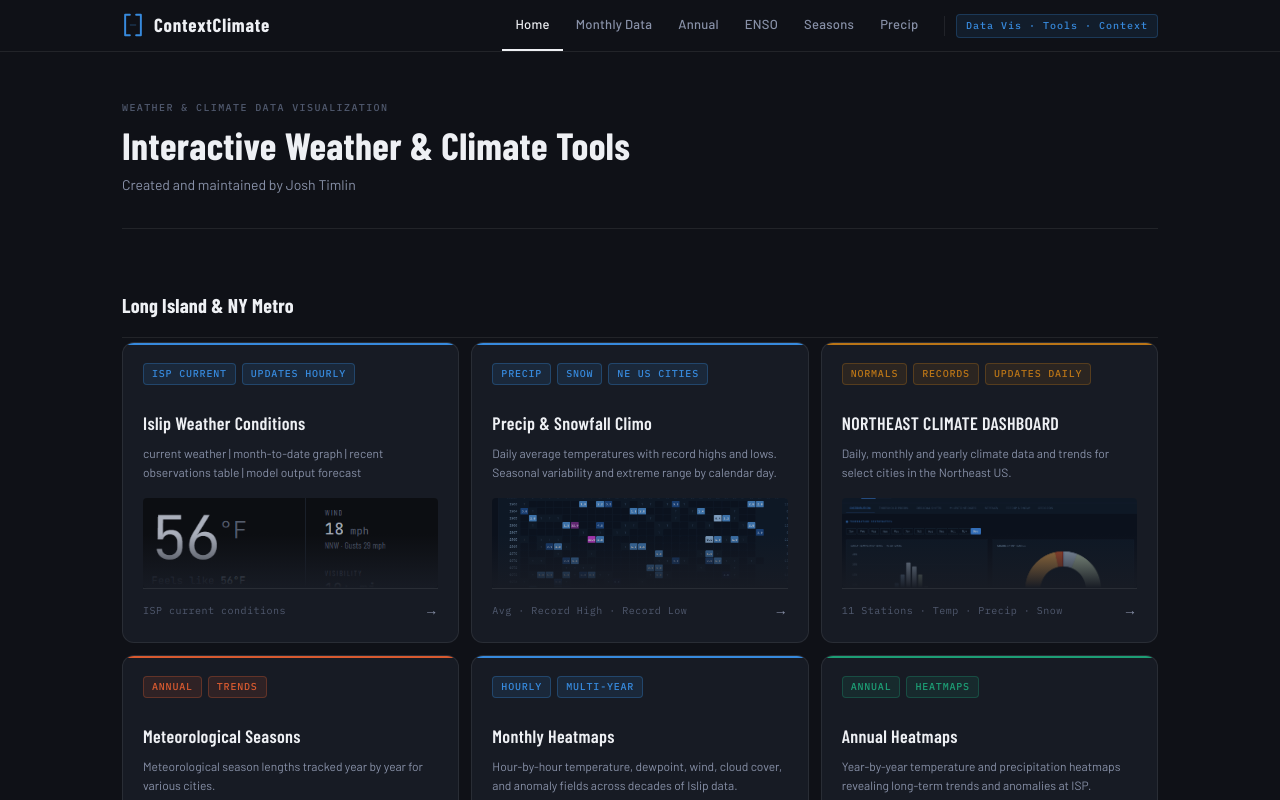
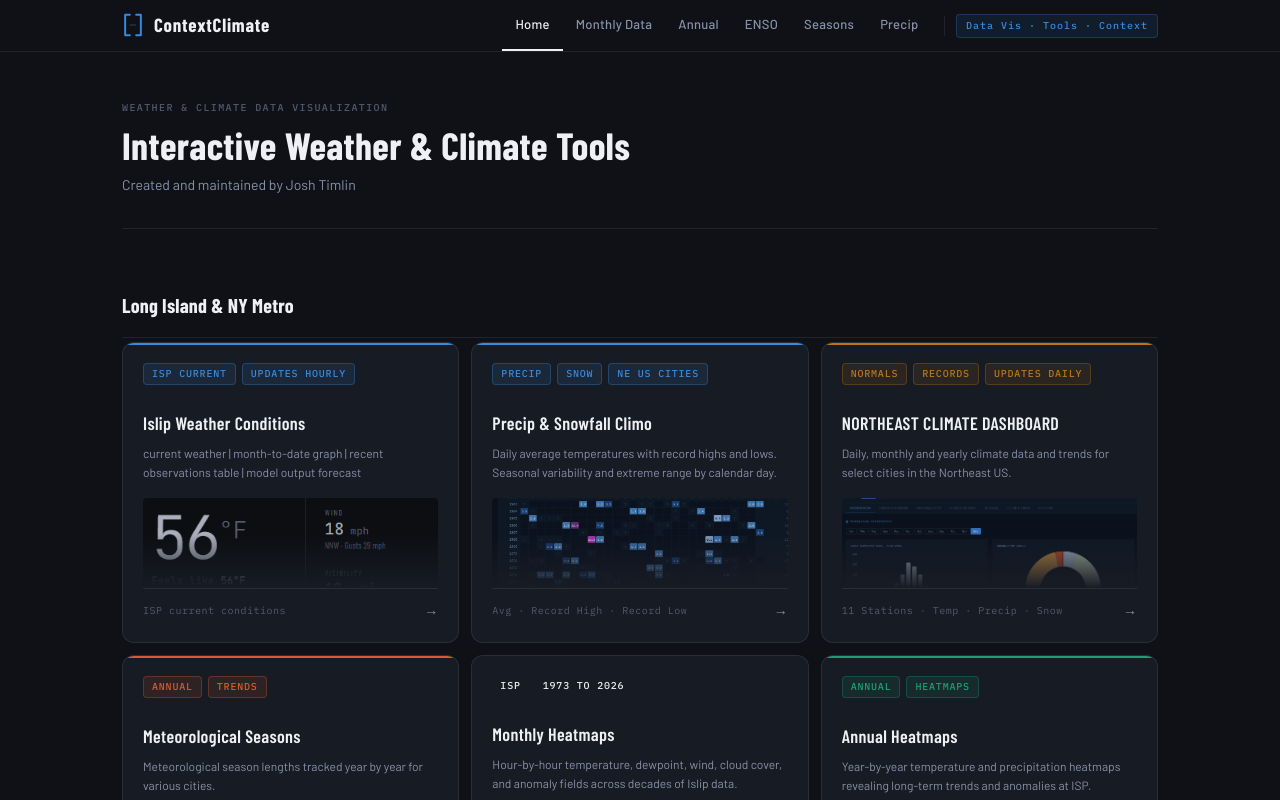
Before and after one commit to josht3113/context-climate, a React (Vite) app: page / in a window 1280 px wide. Shown: the top 800 px of the page. Built offline with nearby package versions, Linux system fonts and the light colour scheme.

Commit message:
Update Home.jsx

```diff
--- a/src/pages/Home.jsx
+++ b/src/pages/Home.jsx
@@ -49,12 +49,12 @@ const SECTIONS = [
         thumb:      '/Seasons_thumbnail.png',
       },
       {
-        tags:       ['HOURLY', 'MULTI-YEAR'],
+        tags:       ['ISP', '1973 to 2026'],
         title:      'Monthly Heatmaps',
         description:'Hour-by-hour temperature, dewpoint, wind, cloud cover, and anomaly fields across decades of Islip data.',
         footerTags: ['Temp', 'Dewpoint', 'Wind', 'Clouds'],
         to:         '/monthly',
-        accentVar:  '--accent-hourly',
+        accentVar:  '--accent-Temp | Dew | Wind | Clouds | Anomalies',
         thumb:      '/MonthlyThumbnail.png',
       },
       {
```
